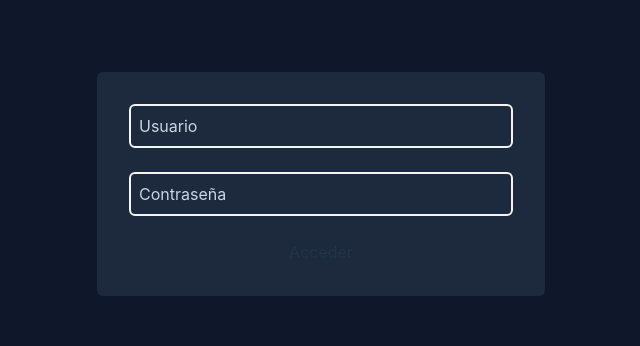
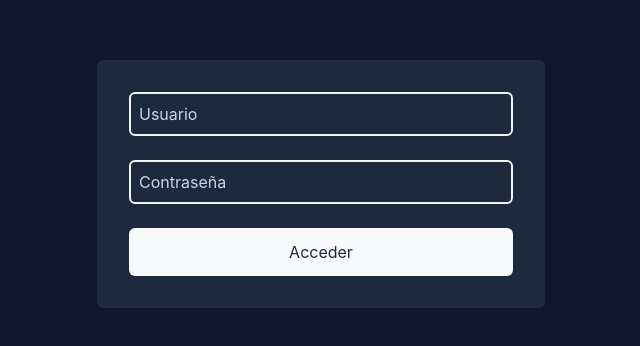
Before and after one commit to alexbaldellou/reactVite, a React (Vite) app: page / in a window 1280 px wide. Shown: the part 216-562 px from the top of the page, without its empty margins (319-959 px from the left). Built offline with nearby package versions, Linux system fonts and the light colour scheme.

Commit message:
add redirect login to home

```diff
--- a/src/pages/login/Login.tsx
+++ b/src/pages/login/Login.tsx
@@ -1,4 +1,11 @@
+import { useNavigate } from "react-router-dom";
 const Login = () => {
+  const navigate = useNavigate();
+
+  const onSubmit = () => {
+    navigate("/home");
+  };
+
   return (
     <div className="flex items-center justify-center min-h-screen bg-slate-900">
       <form className="flex flex-col bg-slate-800 p-5 rounded-md w-md">
@@ -8,11 +15,16 @@ const Login = () => {
           className="border-2 border-gray-100 rounded-md m-3 p-2 text-white placeholder-slate-300"
         ></input>
         <input
-          type="text"
+          type="password"
           placeholder="Contraseña"
           className="border-2 border-gray-100 rounded-md m-3 p-2 text-white placeholder-slate-300"
         ></input>
-        <button className="m-3">Acceder</button>
+        <button
+          className="m-3 bg-gray-50 text-slate-800 rounded-md p-3"
+          onClick={onSubmit}
+        >
+          Acceder
+        </button>
       </form>
     </div>
   );
```
